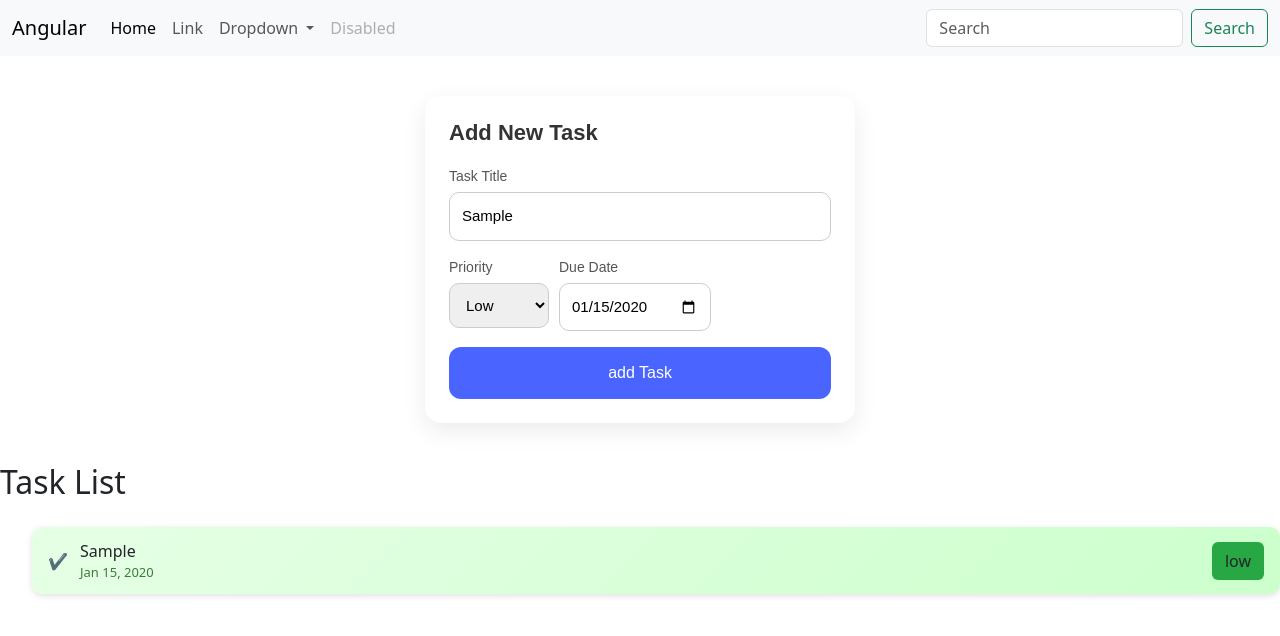
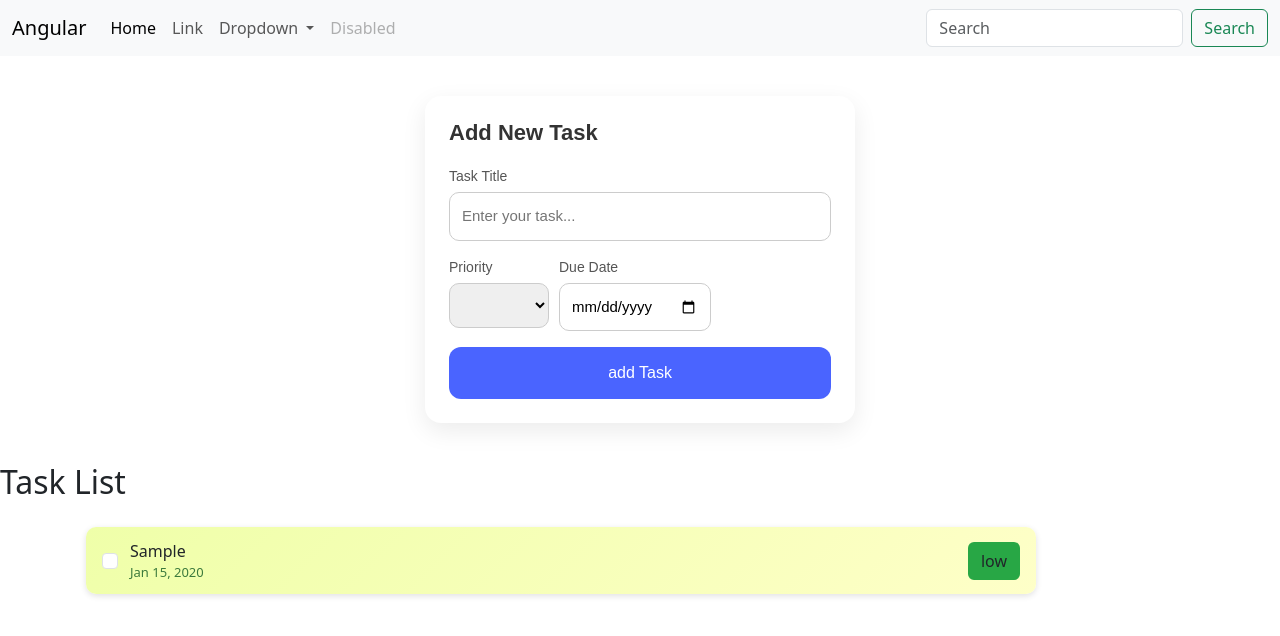
Before and after one commit to uditparmar90/first_App, an Angular app: page / in a window 1280 px wide. Both pictures are taken after typing "Sample", "2020-01-15" into the empty fields and a click on the button "add Task". Shown: the top 636 px of the page. Built offline with nearby package versions, Linux system fonts and the light colour scheme.

Commit message:
ui changes

```diff
--- a/src/app/to-do/to-do.ts
+++ b/src/app/to-do/to-do.ts
@@ -19,6 +19,7 @@ export class ToDo implements OnInit, OnChanges, DoCheck, AfterContentInit, After
 title: string="";
 dueDate: Date|null = null;
 priority: string="";
+Complated:boolean=false;
 allTasks: any[] = [];
 addTask()
 {
@@ -28,13 +29,20 @@ addTask()
   this.title=titleInput.value;
   this.dueDate=new Date(dueDateInput?.value);
   this.priority=priorityInput.value;
+  this.Complated=false;
   console.log(this.title, this.dueDate, this.priority);
   const newTask = {
     title:this.title,
     dueDate:this.dueDate,
-    priority:this.priority
+    priority:this.priority,
+    isComplated:this.Complated
 };
 this.allTasks.push(newTask);
+titleInput.value='';
+dueDateInput.value='';
+priorityInput.value='';
+
+
 console.log(this.allTasks);
 };
 constructor() {
--- a/src/app/to-list/to-list.css
+++ b/src/app/to-list/to-list.css
@@ -3,6 +3,19 @@
   padding: 0;
   margin-top: 25px;
 }
+.task {
+  background: linear-gradient(135deg, #efffa9, #feffc8);
+  /* border-left:  #28a745; */
+  border-radius: 10px;
+  margin-bottom: 12px;
+  padding: 12px 16px;
+  display: flex;
+  justify-content: space-between;
+  align-items: center;
+  box-shadow: 0 2px 6px rgba(0,0,0,0.12);
+  transition: 0.2s ease-in-out;
+}
+
 
 .completed-task {
   background: linear-gradient(135deg, #e6ffe6, #ccffcc);
--- a/src/app/to-list/to-list.html
+++ b/src/app/to-list/to-list.html
@@ -1,18 +1,17 @@
-<ul class="completed-task-list">
+<ul class="completed-task-list container">
   @for (item of allTasks; track $index) {
-    <li class="completed-task">
+    <li class="task align-center col-10">
       <div class="text-section">
-        <span class="checkmark">✔</span>
+        <div class="action-div"><input class="form-check-input" type="checkbox" id="isComplated" [checked]="item.isComplated"
+></div>
+        <!-- <span class="checkmark">✔</span> -->
         <div>
           <div class="task-title">{{ item.title }}</div>
           <div class="task-date">{{ item.dueDate | date:'mediumDate' }}</div>
         </div>
       </div>
 
-     <span class="btn priority {{ 'priority-' + item.priority.toLowerCase() }}">
-  {{ item.priority }}
-</span>
-
+     <span [ngClass]="'btn priority priority-' + item.priority.toLowerCase()">{{ item.priority }} </span>
     </li>
   }
 </ul>
```
